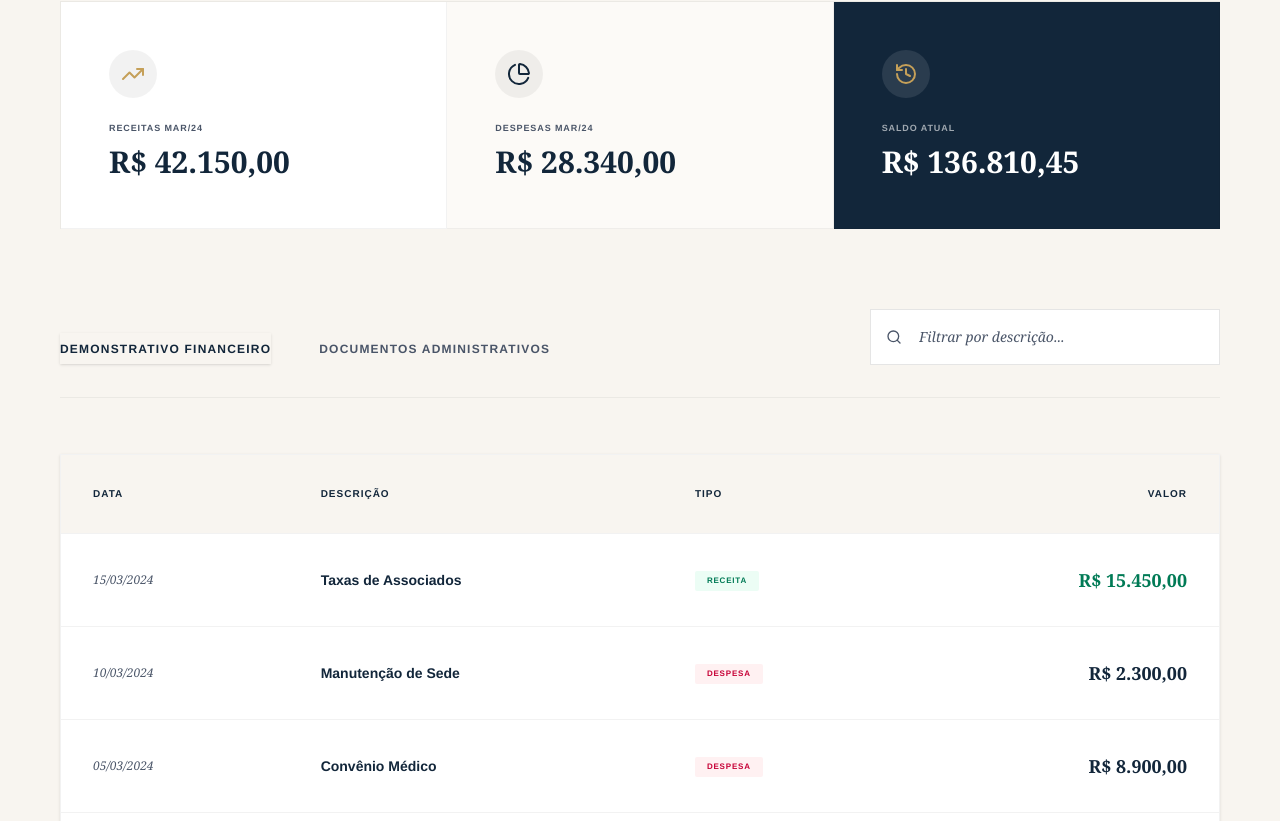
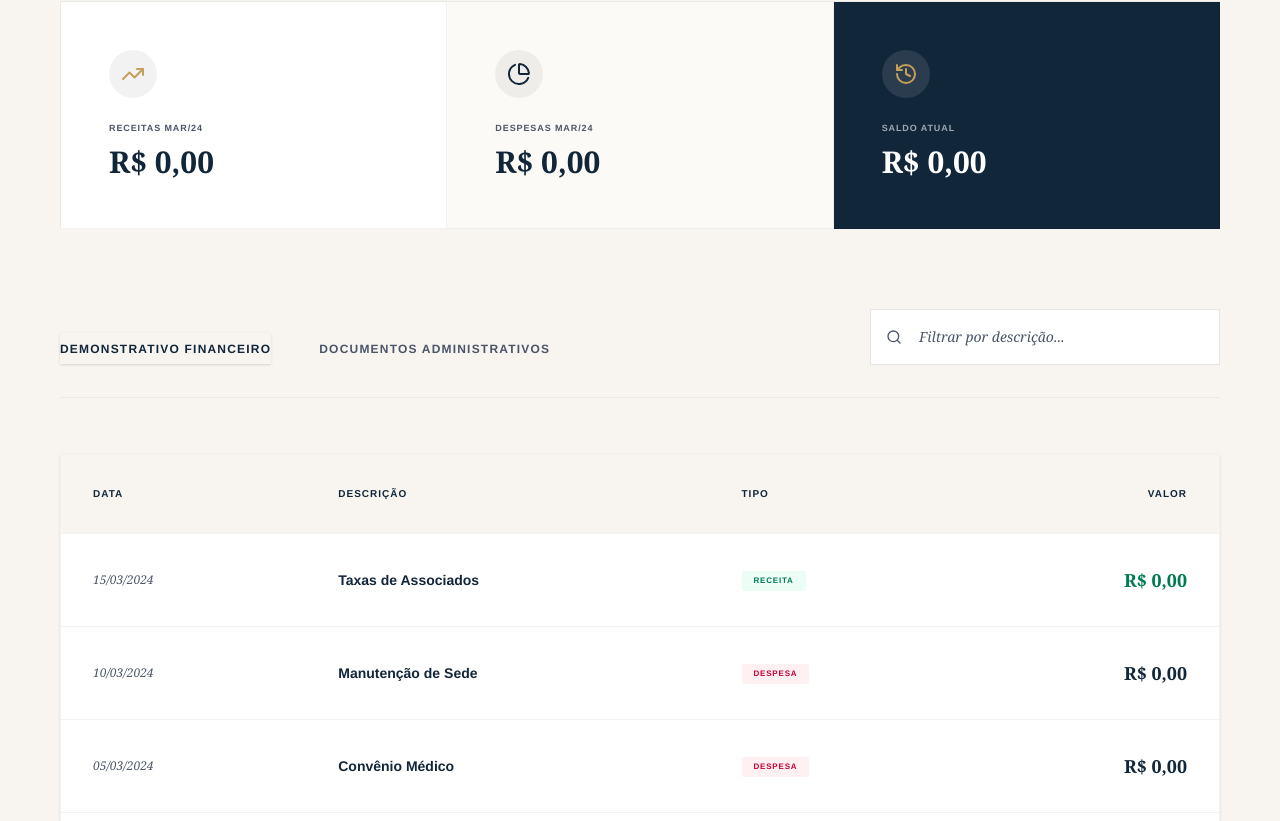
Before and after one commit to danielbrito1987/ColoniaZ8, a React (Vite) app: page /transparencia in a window 1280 px wide. Shown: the part 579-1400 px from the top of the page. Built offline with nearby package versions, Linux system fonts and the light colour scheme.

Commit message:
fix: zerar valores portal da transparência

```diff
--- a/src/pages/Transparency.tsx
+++ b/src/pages/Transparency.tsx
@@ -18,11 +18,11 @@ import { Table, TableBody, TableCell, TableHead, TableHeader, TableRow } from ".
 import { Button } from "../../components/ui/button";
 
 const financialData = [
-  { id: 1, date: "2024-03-15", description: "Taxas de Associados", type: "Receita", value: "R$ 15.450,00", status: "Confirmado" },
-  { id: 2, date: "2024-03-10", description: "Manutenção de Sede", type: "Despesa", value: "R$ 2.300,00", status: "Pago" },
-  { id: 3, date: "2024-03-05", description: "Convênio Médico", type: "Despesa", value: "R$ 8.900,00", status: "Pago" },
-  { id: 4, date: "2024-02-28", description: "Doação Institucional", type: "Receita", value: "R$ 5.000,00", status: "Confirmado" },
-  { id: 5, date: "2024-02-20", description: "Assessoria Jurídica", type: "Despesa", value: "R$ 3.500,00", status: "Pago" },
+  { id: 1, date: "2024-03-15", description: "Taxas de Associados", type: "Receita", value: "R$ 0,00", status: "Confirmado" },
+  { id: 2, date: "2024-03-10", description: "Manutenção de Sede", type: "Despesa", value: "R$ 0,00", status: "Pago" },
+  { id: 3, date: "2024-03-05", description: "Convênio Médico", type: "Despesa", value: "R$ 0,00", status: "Pago" },
+  { id: 4, date: "2024-02-28", description: "Doação Institucional", type: "Receita", value: "R$ 0,00", status: "Confirmado" },
+  { id: 5, date: "2024-02-20", description: "Assessoria Jurídica", type: "Despesa", value: "R$ 0,00", status: "Pago" },
 ];
 
 const administrativeDocs = [
@@ -69,9 +69,9 @@ export default function Transparency() {
         {/* Summary Stats Grid */}
         <div className="grid gap-0 md:grid-cols-2 lg:grid-cols-3 mb-20 border-l border-t border-black/5">
           {[
-            { label: "Receitas Mar/24", value: "R$ 42.150,00", icon: TrendingUp, color: "text-[#c5a059]", bg: "bg-white" },
-            { label: "Despesas Mar/24", value: "R$ 28.340,00", icon: PieChart, color: "text-[#12263a]", bg: "bg-[#fcfaf7]" },
-            { label: "Saldo Atual", value: "R$ 136.810,45", icon: History, color: "text-[#c5a059]", bg: "bg-[#12263a]", textColor: "text-white" }
+            { label: "Receitas Mar/24", value: "R$ 0,00", icon: TrendingUp, color: "text-[#c5a059]", bg: "bg-white" },
+            { label: "Despesas Mar/24", value: "R$ 0,00", icon: PieChart, color: "text-[#12263a]", bg: "bg-[#fcfaf7]" },
+            { label: "Saldo Atual", value: "R$ 0,00", icon: History, color: "text-[#c5a059]", bg: "bg-[#12263a]", textColor: "text-white" }
           ].map((stat, i) => (
             <div key={i} className={cn("p-12 border-r border-b border-black/5 flex flex-col justify-center", stat.bg)}>
               <div className={cn("mb-6 flex h-12 w-12 items-center justify-center rounded-full bg-black/5", stat.textColor ? "bg-white/10" : "")}>
```
